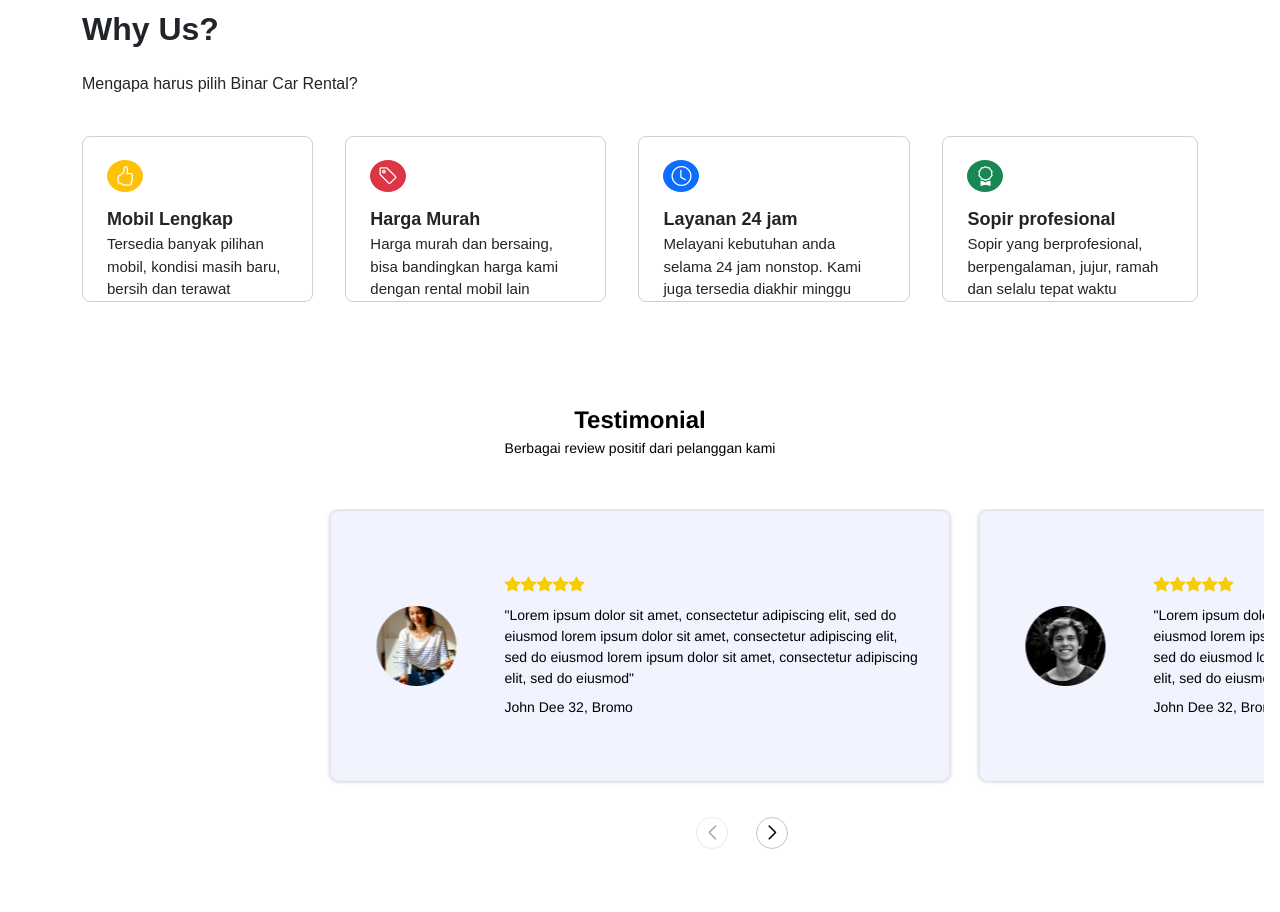
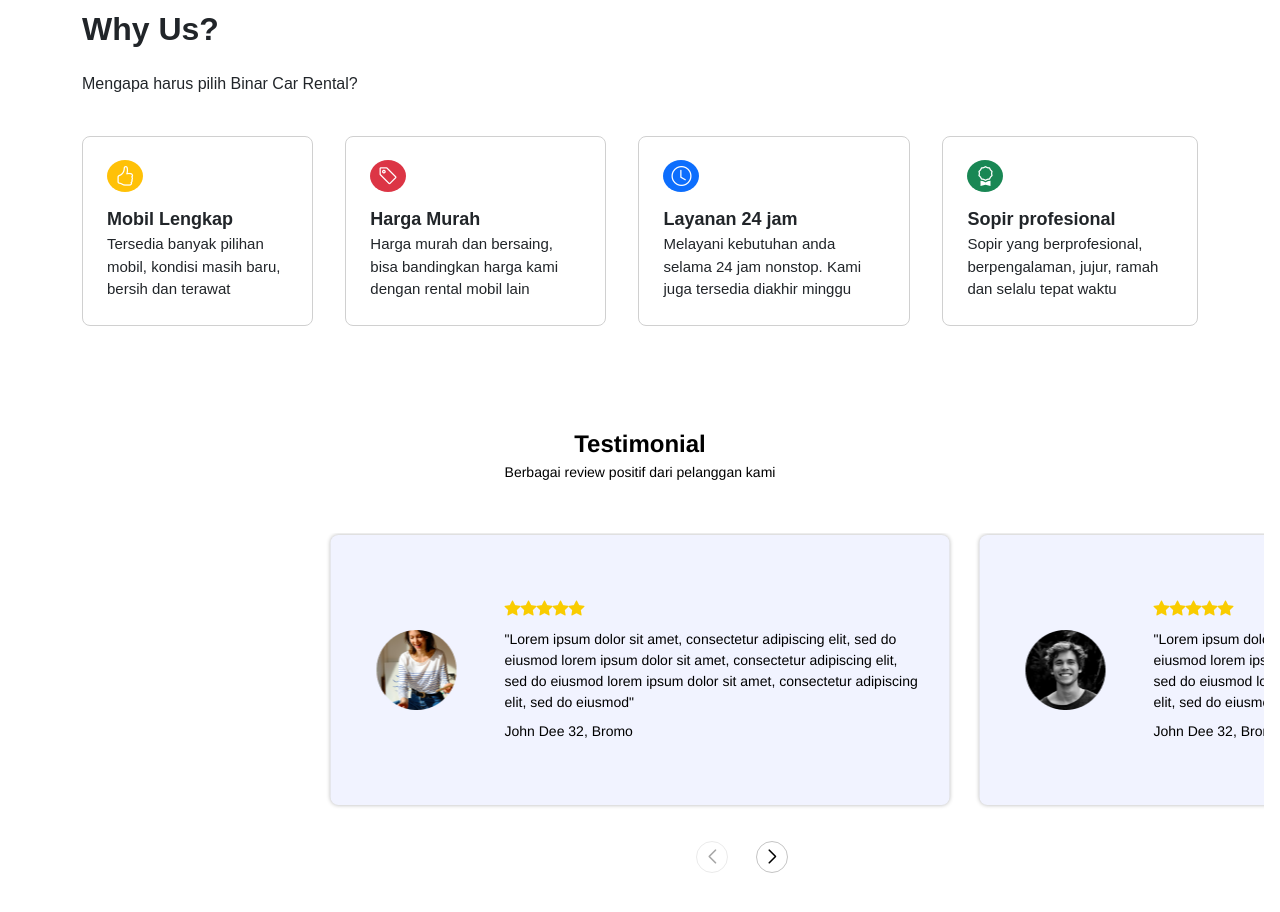
Before and after one commit to sandinofri/binar-rental, a React (Vite) app: page / in a window 1280 px wide. Shown: the part 1100-2012 px from the top of the page. Built offline with nearby package versions, Linux system fonts and the light colour scheme.

Commit message:
adjust padding in whyus-box on  whyus component

```diff
--- a/src/modules/Landing/components/WhyUsCard/style.css
+++ b/src/modules/Landing/components/WhyUsCard/style.css
@@ -29,7 +29,7 @@
 
 .whyus-box {
   font-size: 15px;
-  padding: 24px 24px 0px 24px;
+  padding: 24px;
   border-radius: 8px;
   border: 1px solid #d0d0d0;
   /* width: 268px; */
```
